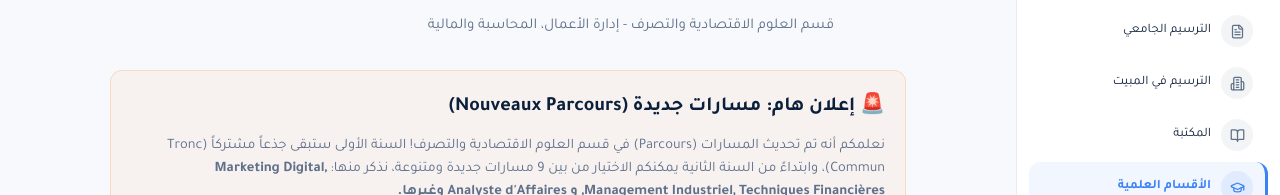
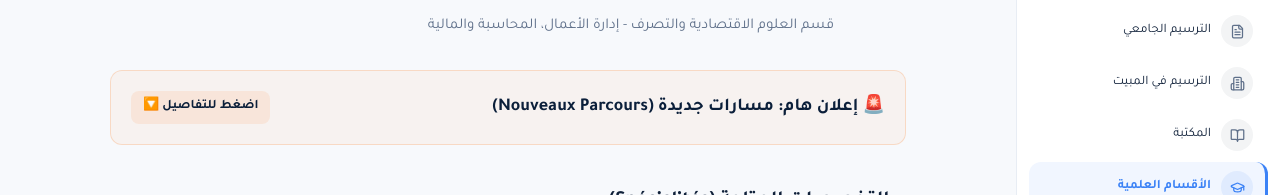
Before and after one commit to jozefelmanga/iset-zaghouan-hub, a Next.js app: page /departments/seg in a window 1280 px wide. Shown: the part 180-375 px from the top of the page. Built offline with nearby package versions, Linux system fonts and the light colour scheme; no server answers.

Commit message:
feat: replace announcement divs with details elements for GPR, SEG, and TI pages

```diff
--- a/src/components/departments/GPRPageContent.tsx
+++ b/src/components/departments/GPRPageContent.tsx
@@ -19,10 +19,12 @@ export function GPRPageContent() {
   return (
     <>
       {/* Announcement: New Paths */}
-      <div style={{ marginBottom: "40px", padding: "20px", borderRadius: "12px", background: "rgba(34, 197, 94, 0.05)", border: "1px solid rgba(34, 197, 94, 0.2)" }}>
-        <h2 style={{ fontSize: "20px", fontWeight: 700, color: "var(--color-primary)", marginBottom: "12px", display: "flex", alignItems: "center", gap: "10px" }}>
-          🚨 إعلان هام: مسارات جديدة (Nouveaux Parcours)
-        </h2>
+      <details style={{ marginBottom: "40px", padding: "20px", borderRadius: "12px", background: "rgba(34, 197, 94, 0.05)", border: "1px solid rgba(34, 197, 94, 0.2)", cursor: "pointer" }}>
+        <summary style={{ fontSize: "18px", fontWeight: 700, color: "var(--color-primary)", display: "flex", flexWrap: "wrap", alignItems: "center", justifyContent: "space-between", gap: "12px", outline: "none", userSelect: "none" }}>
+          <span style={{ display: "flex", alignItems: "center", gap: "8px", lineHeight: 1.4 }}>🚨 إعلان هام: مسارات جديدة (Nouveaux Parcours)</span>
+          <span style={{ fontSize: "13px", fontWeight: 600, color: "var(--color-primary)", background: "rgba(34, 197, 94, 0.1)", padding: "6px 12px", borderRadius: "8px", whiteSpace: "nowrap", marginTop: "auto" }}>اضغط للتفاصيل 🔽</span>
+        </summary>
+        <div style={{ marginTop: "16px", cursor: "default" }}>
           <p style={{ fontSize: "14.5px", color: "var(--color-text-secondary)", lineHeight: 1.6, marginBottom: "16px" }}>
             نعلمكم أنه تم تحديث المسارات (Parcours) في قسم هندسة الأساليب! السنة الأولى ستبقى جذعاً مشتركاً (Tronc Commun)، وابتداءً من السنة الثانية يمكنكم الاختيار من بين 3 مسارات جديدة:
             <strong> Génie des Procédés Chimiques, Génie des Procédés Alimentaires, و Génie des Procédés Pharmaceutiques.</strong>
@@ -35,6 +37,7 @@ export function GPRPageContent() {
             />
           </div>
         </div>
+      </details>
 
       {/* Section 1: Specialities */}
       <div style={{ marginBottom: "40px" }}>
--- a/src/components/departments/SEGPageContent.tsx
+++ b/src/components/departments/SEGPageContent.tsx
@@ -19,10 +19,12 @@ export function SEGPageContent() {
   return (
     <>
       {/* Announcement: New Paths */}
-      <div style={{ marginBottom: "40px", padding: "20px", borderRadius: "12px", background: "rgba(249, 115, 22, 0.05)", border: "1px solid rgba(249, 115, 22, 0.2)" }}>
-        <h2 style={{ fontSize: "20px", fontWeight: 700, color: "var(--color-primary)", marginBottom: "12px", display: "flex", alignItems: "center", gap: "10px" }}>
-          🚨 إعلان هام: مسارات جديدة (Nouveaux Parcours)
-        </h2>
+      <details style={{ marginBottom: "40px", padding: "20px", borderRadius: "12px", background: "rgba(249, 115, 22, 0.05)", border: "1px solid rgba(249, 115, 22, 0.2)", cursor: "pointer" }}>
+        <summary style={{ fontSize: "18px", fontWeight: 700, color: "var(--color-primary)", display: "flex", flexWrap: "wrap", alignItems: "center", justifyContent: "space-between", gap: "12px", outline: "none", userSelect: "none" }}>
+          <span style={{ display: "flex", alignItems: "center", gap: "8px", lineHeight: 1.4 }}>🚨 إعلان هام: مسارات جديدة (Nouveaux Parcours)</span>
+          <span style={{ fontSize: "13px", fontWeight: 600, color: "var(--color-primary)", background: "rgba(249, 115, 22, 0.1)", padding: "6px 12px", borderRadius: "8px", whiteSpace: "nowrap", marginTop: "auto" }}>اضغط للتفاصيل 🔽</span>
+        </summary>
+        <div style={{ marginTop: "16px", cursor: "default" }}>
           <p style={{ fontSize: "14.5px", color: "var(--color-text-secondary)", lineHeight: 1.6, marginBottom: "16px" }}>
             نعلمكم أنه تم تحديث المسارات (Parcours) في قسم العلوم الاقتصادية والتصرف! السنة الأولى ستبقى جذعاً مشتركاً (Tronc Commun)، وابتداءً من السنة الثانية يمكنكم الاختيار من بين 9 مسارات جديدة ومتنوعة، نذكر منها:
             <strong> Marketing Digital, Management Industriel, Techniques Financières, و Analyste d&apos;Affaires وغيرها.</strong>
@@ -35,6 +37,7 @@ export function SEGPageContent() {
             />
           </div>
         </div>
+      </details>
 
       {/* Section 1: Specialities */}
       <div style={{ marginBottom: "40px" }}>
--- a/src/components/departments/TIPageContent.tsx
+++ b/src/components/departments/TIPageContent.tsx
@@ -20,10 +20,12 @@ export function TIPageContent() {
   return (
     <>
       {/* Announcement: New Paths */}
-      <div style={{ marginBottom: "40px", padding: "20px", borderRadius: "12px", background: "rgba(59, 130, 246, 0.05)", border: "1px solid rgba(59, 130, 246, 0.2)" }}>
-        <h2 style={{ fontSize: "20px", fontWeight: 700, color: "var(--color-primary)", marginBottom: "12px", display: "flex", alignItems: "center", gap: "10px" }}>
-          🚨 إعلان هام: مسارات جديدة (Nouveaux Parcours)
-        </h2>
+      <details style={{ marginBottom: "40px", padding: "20px", borderRadius: "12px", background: "rgba(59, 130, 246, 0.05)", border: "1px solid rgba(59, 130, 246, 0.2)", cursor: "pointer" }}>
+        <summary style={{ fontSize: "18px", fontWeight: 700, color: "var(--color-primary)", display: "flex", flexWrap: "wrap", alignItems: "center", justifyContent: "space-between", gap: "12px", outline: "none", userSelect: "none" }}>
+          <span style={{ display: "flex", alignItems: "center", gap: "8px", lineHeight: 1.4 }}>🚨 إعلان هام: مسارات جديدة (Nouveaux Parcours)</span>
+          <span style={{ fontSize: "13px", fontWeight: 600, color: "var(--color-primary)", background: "rgba(59, 130, 246, 0.1)", padding: "6px 12px", borderRadius: "8px", whiteSpace: "nowrap", marginTop: "auto" }}>اضغط للتفاصيل 🔽</span>
+        </summary>
+        <div style={{ marginTop: "16px", cursor: "default" }}>
           <p style={{ fontSize: "14.5px", color: "var(--color-text-secondary)", lineHeight: 1.6, marginBottom: "16px" }}>
             نعلمكم أنه تم تحديث المسارات (Parcours) في قسم تكنولوجيات الإعلامية! السنة الأولى ستبقى جذعاً مشتركاً (Tronc Commun)، وابتداءً من السنة الثانية يمكنكم الاختيار من بين 4 مسارات جديدة ومستقبلية:
             <strong> Software Development (SD), Networks and Cloud Computing, Smart Data, و Software Development for IOT.</strong>
@@ -36,6 +38,7 @@ export function TIPageContent() {
             />
           </div>
         </div>
+      </details>
 
       {/* Section 1: Specialities */}
       <div style={{ marginBottom: "40px" }}>
```
Lines whose indentation alone changed are shown as unchanged.
